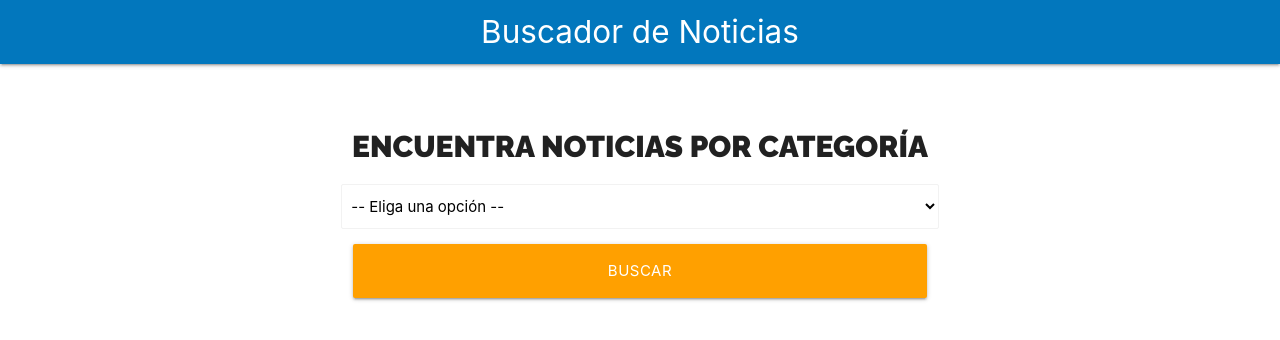
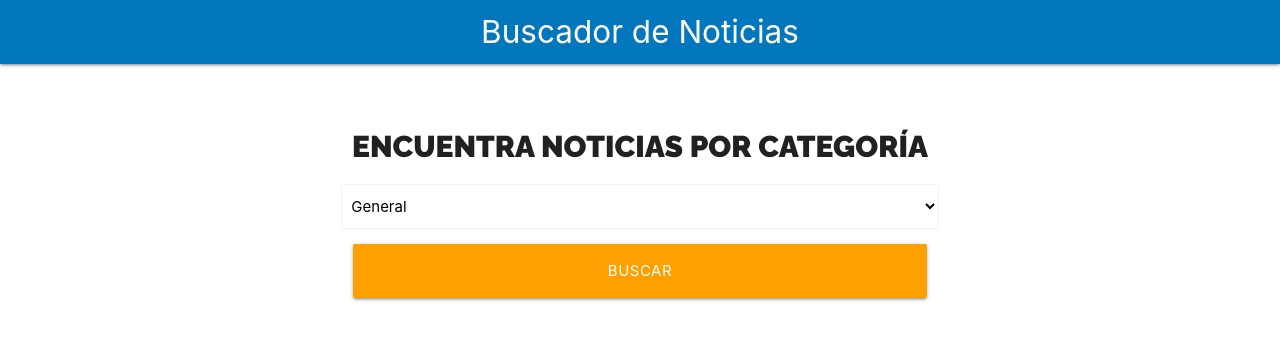
Before and after one commit to santiago-rodrig/news-searcher, a React (Create React App) app: page / in a window 1280 px wide. Shown: the top 340 px of the page. Built offline with nearby package versions, Linux system fonts and the light colour scheme.

Commit message:
feature: options for category select

```diff
--- a/src/components/Form.js
+++ b/src/components/Form.js
@@ -2,8 +2,16 @@ import React from "react";
 import styles from "./Form.module.css";
 import useSelect from "../hooks/useSelect";
 
+const OPTIONS = [
+  { value: "general", label: "General" },
+  { value: "business", label: "Negocios" },
+  { value: "entertainment", label: "Entretenimiento" },
+  { value: "health", label: "Salud" },
+  { value: "science", label: "Ciencias" },
+  { value: "technology", label: "Tecnología" },
+];
 const Form = () => {
-  const [category, CategorySelect] = useSelect("", []);
+  const [category, CategorySelect] = useSelect("general", OPTIONS);
   return (
     <div className={`${styles.searcher} row`}>
       <div className="col s12 m8 offset-m2">
--- a/src/hooks/useSelect.js
+++ b/src/hooks/useSelect.js
@@ -13,8 +13,8 @@ const useSelect = (initialState, options) => {
         -- Eliga una opción --
       </option>
       {options.map((o) => (
-        <option key={o.id} value={o.value}>
-          {o.content}
+        <option key={o.value} value={o.value}>
+          {o.label}
         </option>
       ))}
     </select>
```
